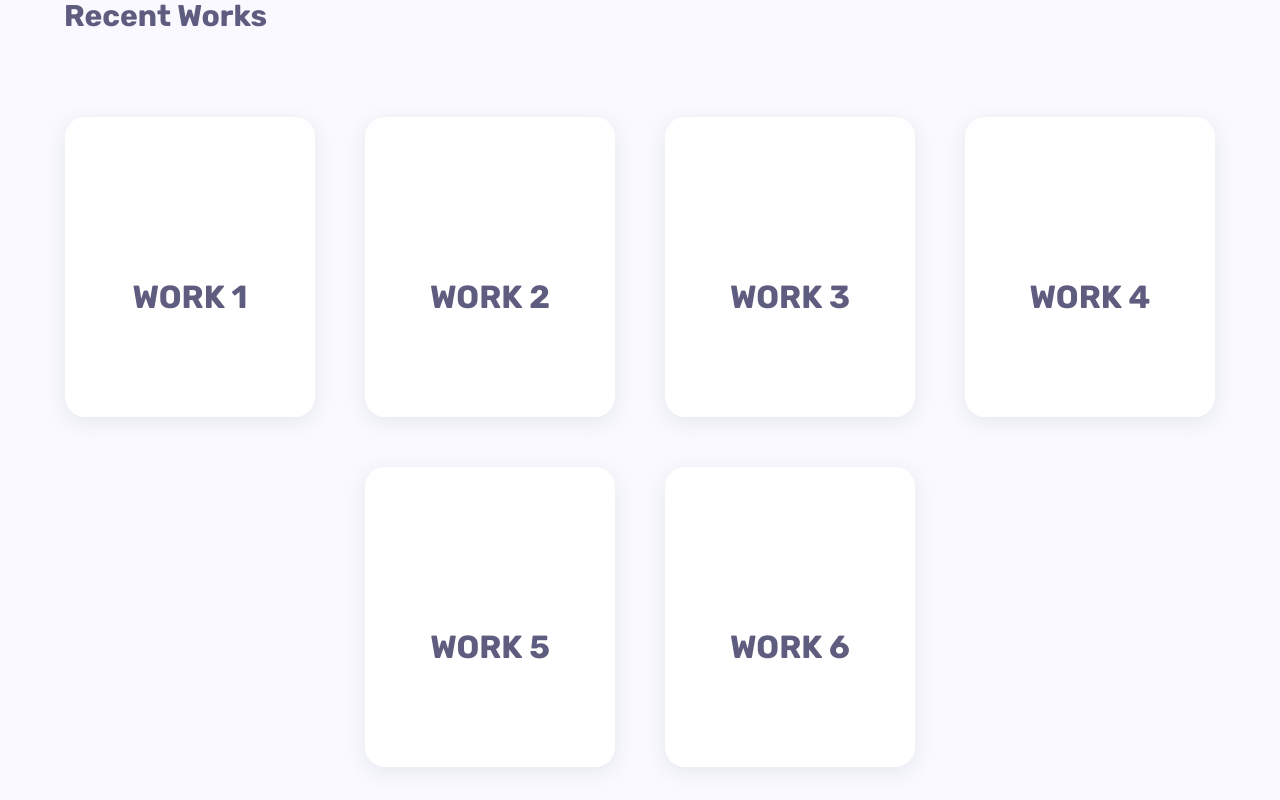
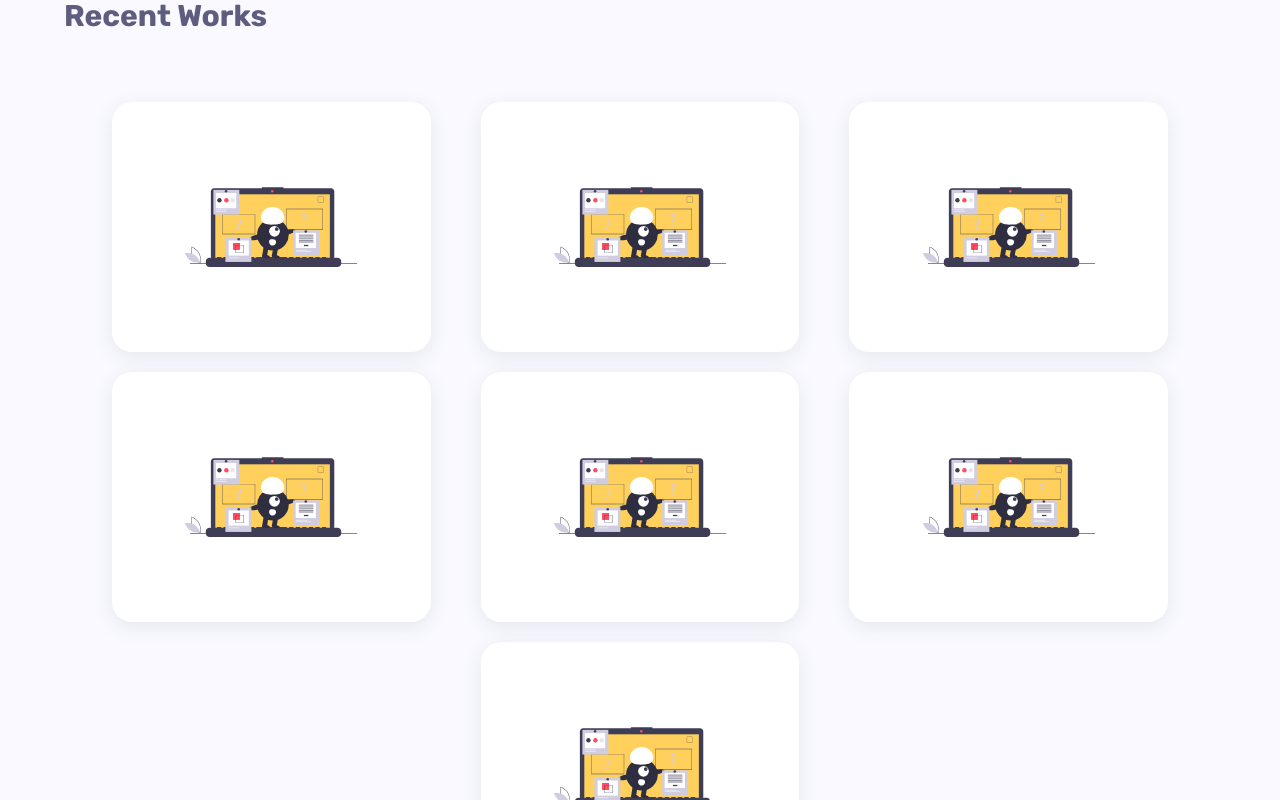
Before and after one commit to thenavik/ofolio, a React (Create React App) app: page / in a window 1280 px wide. Shown: the part 3060-3860 px from the top of the page. Built offline with nearby package versions, Linux system fonts and the light colour scheme.

Commit message:
work section hover

```diff
--- a/src/components/Works/XWorks.js
+++ b/src/components/Works/XWorks.js
@@ -11,12 +11,13 @@ export default function XWork() {
         <div className="container_ofolio">
           <XMainHeadline title={"Recent Works"} />
           <div className="works-row">
-            <XWorkExample title={"WORK 1"} />
-            <XWorkExample title={"WORK 2"} />
-            <XWorkExample title={"WORK 3"} />
-            <XWorkExample title={"WORK 4"} />
-            <XWorkExample title={"WORK 5"} />
-            <XWorkExample title={"WORK 6"} />
+            <XWorkExample projectName={"Work example #1"} />
+            <XWorkExample projectName={"Work example #1"} />
+            <XWorkExample projectName={"Work example #1"} />
+            <XWorkExample projectName={"Work example #1"} />
+            <XWorkExample projectName={"Work example #1"} />
+            <XWorkExample projectName={"Work example #1"} />
+            <XWorkExample projectName={"Work example #1"} />
           </div>
           <div className="load-more">
             <XButton name={"Load More"} />
--- a/src/core/XWorkEXample.js
+++ b/src/core/XWorkEXample.js
@@ -1,13 +1,21 @@
 import React from "react";
 import "../styles/core/xworksExample.scss";
+import WrokImg from "../img/6.svg";
+import { GiClick } from "react-icons/gi";
 
 export default function XWorkExample(props) {
   return (
     <>
-      <div className="portfolio-block">
+      <div className="work col_4">
         <a href="#">
-          <div className="portfolio">
-            <div className="portfolio-body">{props.title}</div>
+          <img src={WrokImg} />
+          <div className="overlay overlay-left">
+            <div className="text">
+              <h3 className="overlay-title">{props.projectName}</h3>
+              <span>
+                Click to view <GiClick />
+              </span>
+            </div>
           </div>
         </a>
       </div>
--- a/src/styles/core/xworksExample.scss
+++ b/src/styles/core/xworksExample.scss
@@ -1,37 +1,56 @@
-.portfolio-block {
-  margin-top: 15px;
-  margin-bottom: 15px;
-  width: 250px;
-  .portfolio {
-    background-color: #fff;
-    box-shadow: 0px 5px 20px 0px rgb(69 67 96 / 10%);
+.work {
+  position: relative;
+  display: flex;
+  justify-content: center;
+  align-items: center;
+  height: 250px;
+  background-color: #fff;
+  border-radius: 20px;
+  box-shadow: 0px 5px 20px 0px rgb(69 67 96 / 10%);
+  img {
+    display: block;
+    width: 200px;
+    height: 200px;
+  }
+  &:hover {
+    .overlay {
+      opacity: 1;
+    }
+    .overlay-left{
+      width: 100%;
+    }
+  }
+  .overlay {
+    position: absolute;
+    transition: all .5s ease-in-out;
+    opacity: 0;
+    background-color: rgba($color: #5e5c7f, $alpha: 0.8);
     border-radius: 20px;
-    height: 300px;
-    .portfolio-body {
-      padding: 30px;
-      display: flex;
-      justify-content: center;
-      align-items: center;
-      font-size: 32px;
-      font-weight: 700;
-      height: 100%;
-      color: #5e5c7f;
+    .text {
+      color: #fff;
+      position: absolute;
+      top: 50%;
+      left: 50%;
+      transform: translate(-50%, -50%);
+      h3 {
+        font-size: 24px;
+        font-weight: 800;
+      }
+      span {
+        font-size: 14px;
+        margin-top: 20px;
+        svg {
+          padding-left: 10px;
+          font-size: 14px;
+        }
+      }
     }
   }
 }
 
-@media (width: 992px) {
-  .portfolio-block {
-    width: 300px;
-  }
+.overlay-left {
+  height: 100%;
+  width: 0;
+  top: 0;
+  left: 0;
 }
-@media (width: 768px) {
-  .portfolio-block {
-    width: 350px;
-  }
-}
-@media (max-width: 560px) {
-  .portfolio-block {
-    width: 100% !important;
-  }
-}
```
Also changed, not shown: src/img/6.svg (added).
